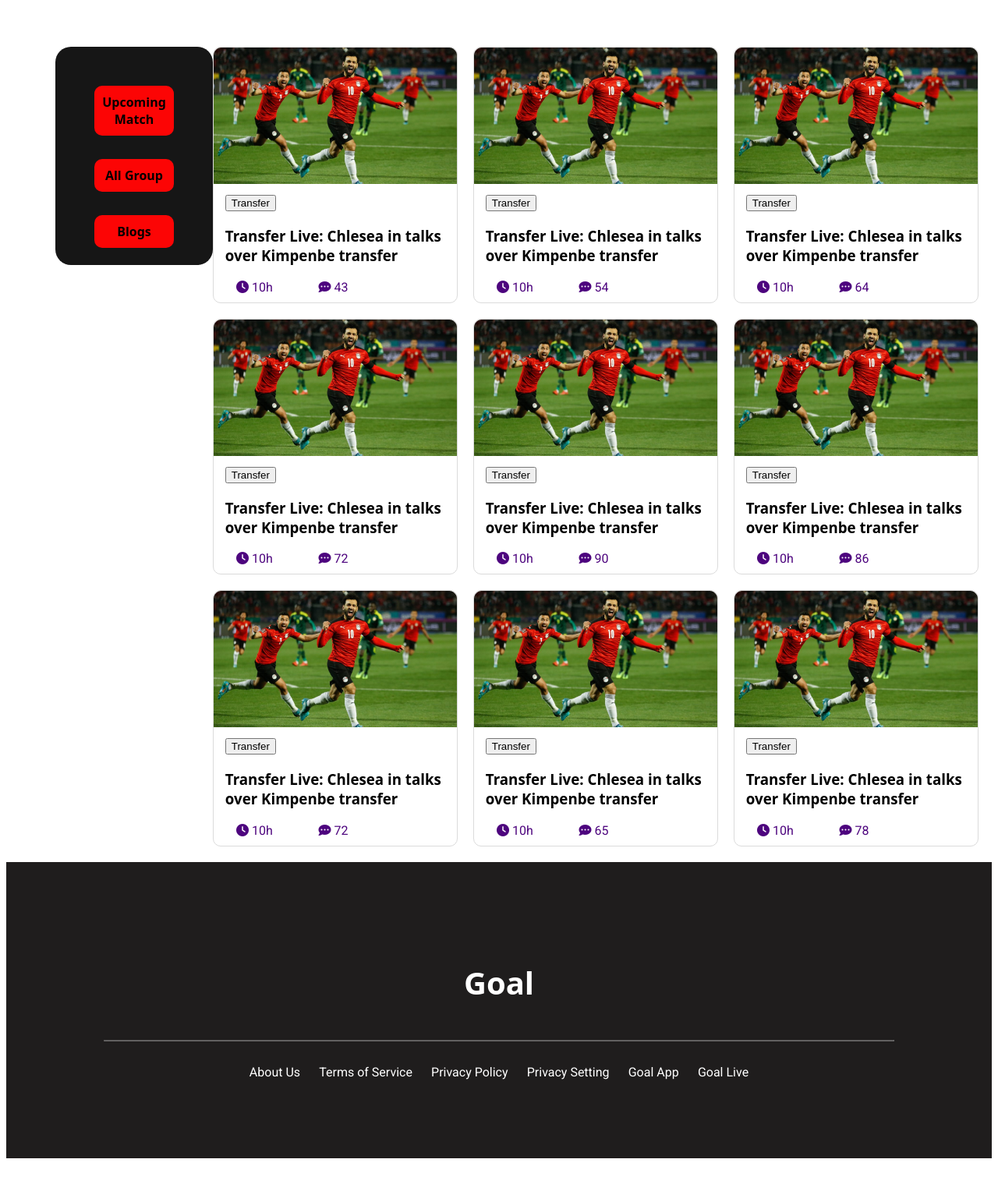
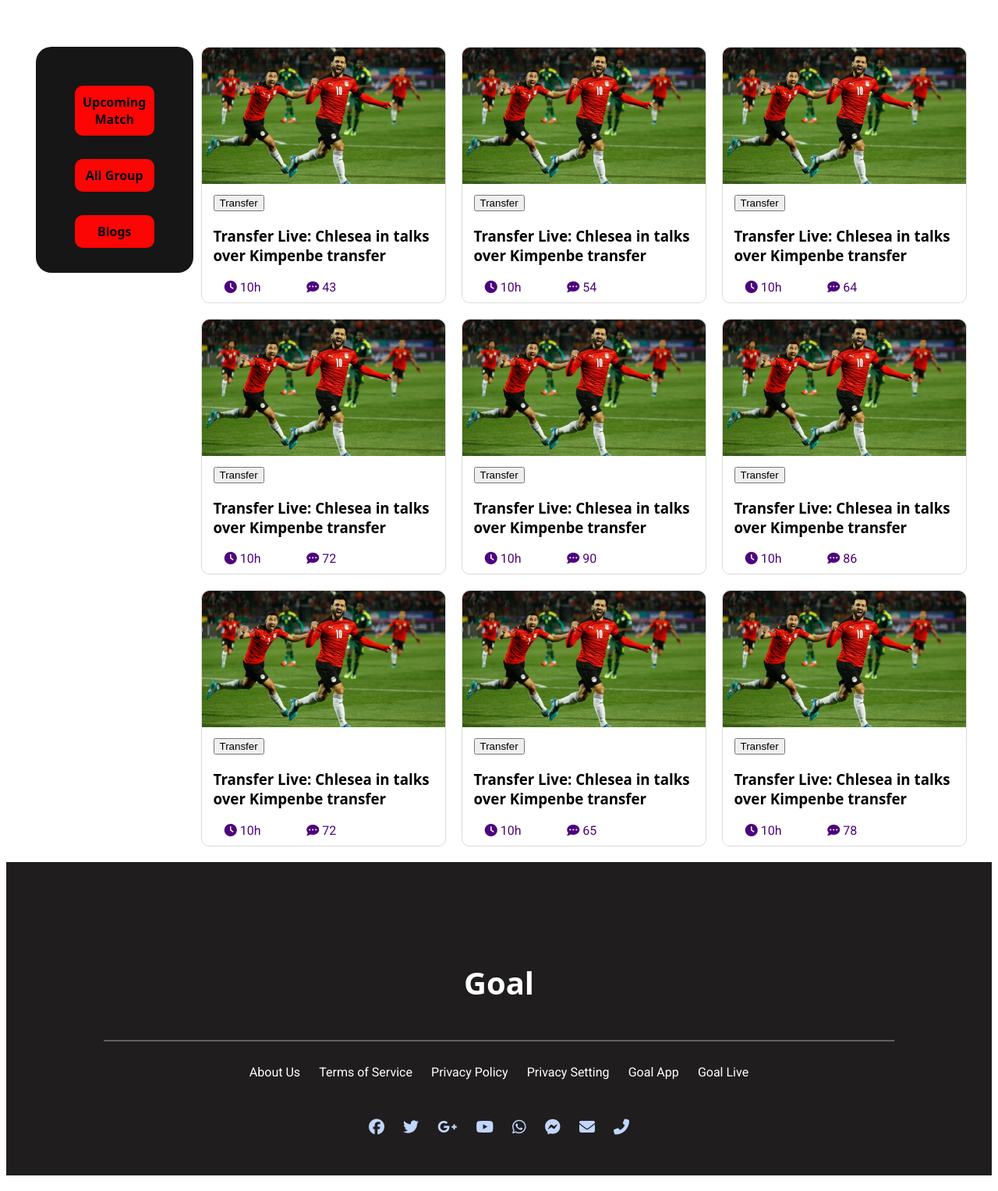
Before and after one commit to Arif351/assignment-2, a plain HTML site: page index.html in a window 1280 px wide. Shown: the part 392-1920 px from the top of the page at 78% size. Before the commit the page ends 1898 px from the top, so only its background shows below. Drawn offline with Linux system fonts and the light colour scheme.

Commit message:
hgssadfds

```diff
--- a/index.html
+++ b/index.html
@@ -202,6 +202,16 @@
             <a class="pointer" href="">Goal App</a>
             <a class="pointer" href="">Goal Live</a>
         </div>
+        <div class="media">
+            <a href=""><i class="fa-brands fa-facebook"></i></a>
+            <a href=""><i class="fa-brands fa-twitter"></i></a>
+            <a href=""><i class="fa-brands fa-google-plus-g"></i></a>
+            <a href=""><i class="fa-brands fa-youtube"></i></a>
+            <a href=""><i class="fa-brands fa-whatsapp"></i></i></a>
+            <a href=""><i class="fa-brands fa-facebook-messenger"></i></i></a>
+            <a href=""><i class="fa-solid fa-envelope"></i></a>
+            <a href=""><i class="fa-solid fa-phone-flip"></i></a>
+        </div>
     </div>
 </footer>
 
--- a/style.css
+++ b/style.css
@@ -88,13 +88,13 @@ a {
 /* -----------head section end---  */
 .upcoming {
 
-    height: 240px;
+    height: 250px;
     width: auto;
     text-align: center;
     padding: 20px;
     background-color:
         #161616;
-    margin-left: 5%;
+    margin-left: 3%;
     border-radius: 20px;
     font-family: system-ui, -apple-system, BlinkMacSystemFont, 'Segoe UI', Roboto, Oxygen, Ubuntu, Cantarell, 'Open Sans', 'Helvetica Neue', sans-serif;
 
@@ -114,7 +114,7 @@ a {
 
 .upcoming .upcoming1 a h4:hover {
     cursor: pointer;
-    font-size: 20px;
+    font-size: 15px;
     color: rgb(5, 5, 5);
     background-color: white;
 
@@ -152,7 +152,8 @@ a {
     display: grid;
     grid-template-columns: repeat(3, 3fr);
     gap: 20px;
-    margin-right: 5%;
+    margin-left: 10px;
+    margin-right: 80px;
 
 }
 
@@ -238,8 +239,8 @@ footer {
 }
 
 .footer-info {
-
     padding-top: 100px;
+    padding-bottom: 50px;
 }
 
 .footer-info h1 {
@@ -260,7 +261,7 @@ footer {
 }
 
 .footer-info-menu {
-    padding-bottom: 100px;
+    padding-bottom: 50px;
     padding-top: 20px;
     text-align: center;
 }
@@ -275,6 +276,21 @@ footer {
     color: white;
     text-decoration: none;
     margin: 10px;
+}
+
+.media {
+    text-align: center;
+}
+
+.media a i {
+    color: rgb(193, 214, 255);
+    font-size: 20px;
+    margin: 0 10px;
+}
+
+.media a i:hover {
+    cursor: pointer;
+    font-size: 25px;
 }
 
 /* -----footer media quary------  */
@@ -293,4 +309,10 @@ footer {
         grid-template-columns: repeat(1, 1fr);
 
     }
+
+    .media a {
+        display: grid;
+        grid-template-columns: repeat(1, 1fr);
+        margin-top: 15px;
+    }
 }
```
